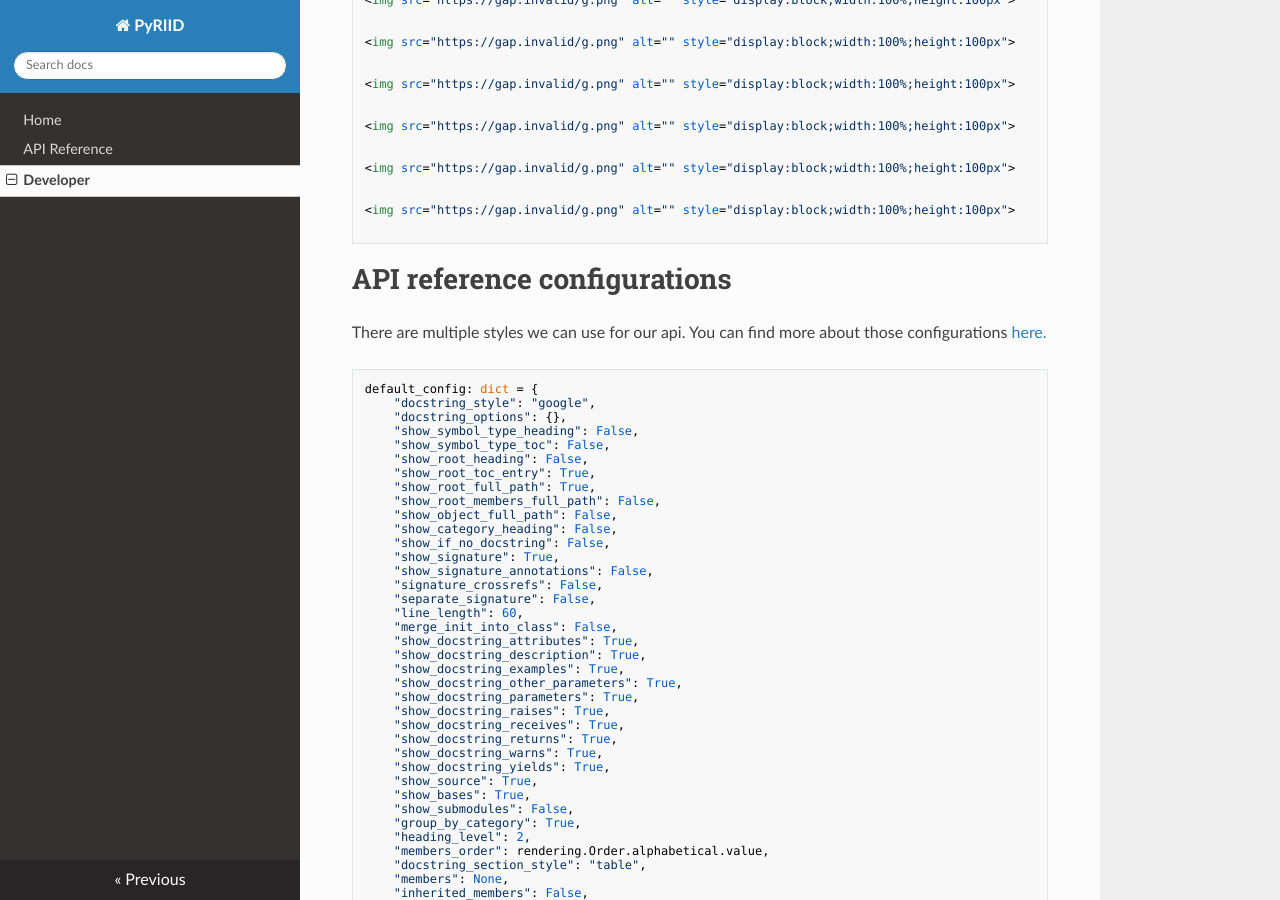
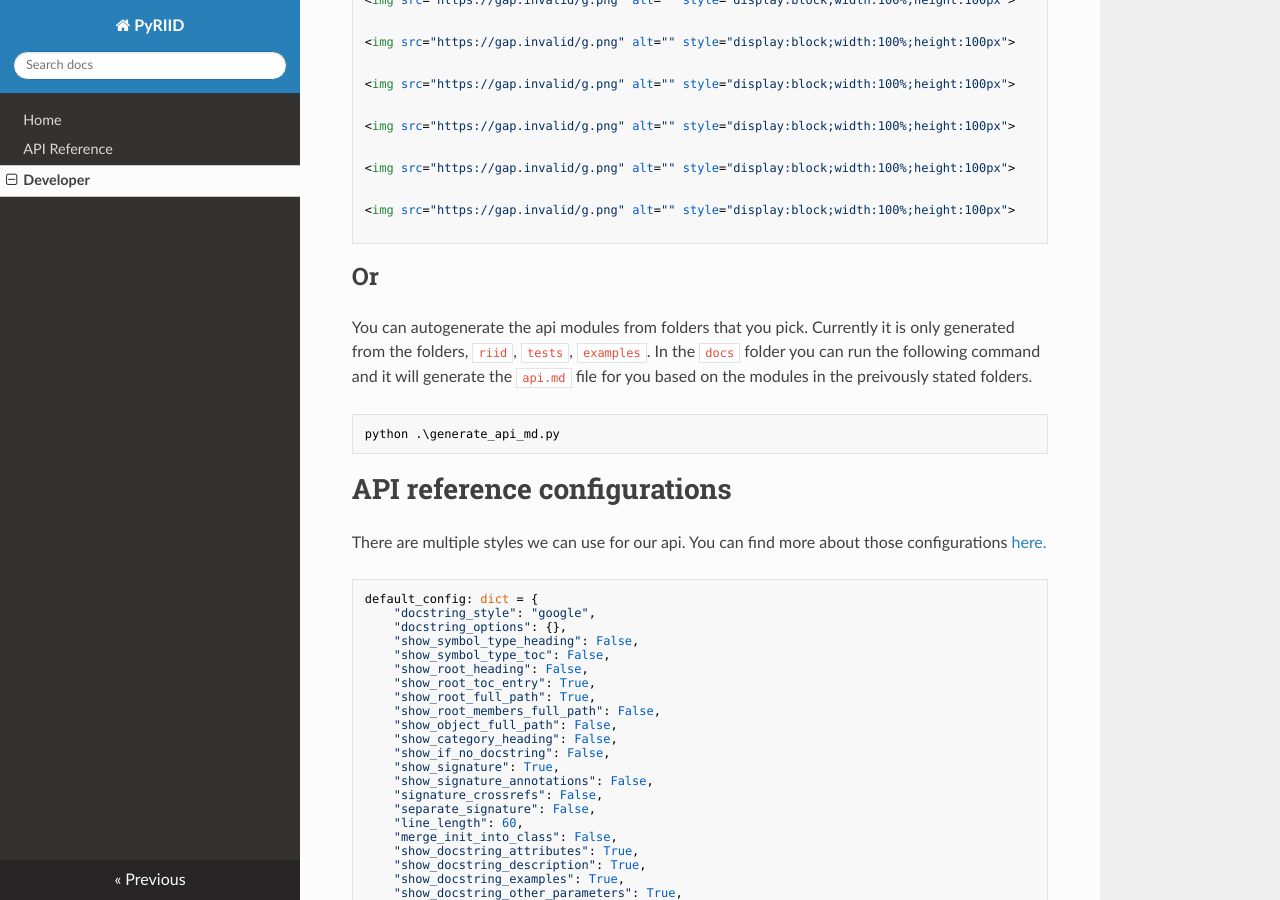
Before and after one commit to sandialabs/PyRIID, an MkDocs documentation site: the page built from docs/howto.md, in a window 1280 px wide and 900 px high, scrolled down 650 px. Built offline with MkDocs 1.6.1, drawn with Linux system fonts in a browser that asks for light colours; nearby versions of some CDN libraries.

Commit message:
Update howto file for autogeneration of api.md

````diff
--- a/docs/howto.md
+++ b/docs/howto.md
@@ -21,7 +21,6 @@ For more information and styling of pages, you can find more information [here.]
 
 2. Place which module you want to add to the file in the following format using
 `::: moduleFolder.moduleName`
-
 ```
 # API Reference
 
@@ -38,6 +37,14 @@ For more information and styling of pages, you can find more information [here.]
 ::: riid.visualize
 
 ```
+## Or
+
+You can autogenerate the api modules from folders that you pick. Currently it is only generated from the folders, `riid`, `tests`, `examples`. In the `docs` folder you can run the following command and it will generate the `api.md` file for you based on the modules in the preivously stated folders.
+
+```
+python .\generate_api_md.py
+```
+
 
 # API reference configurations
 
````
